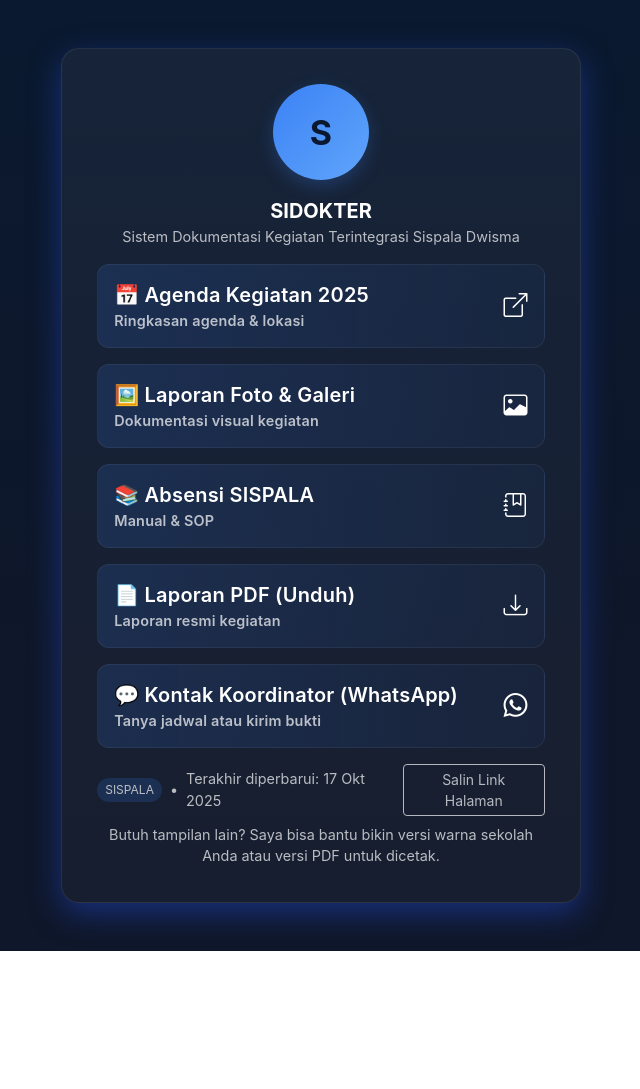
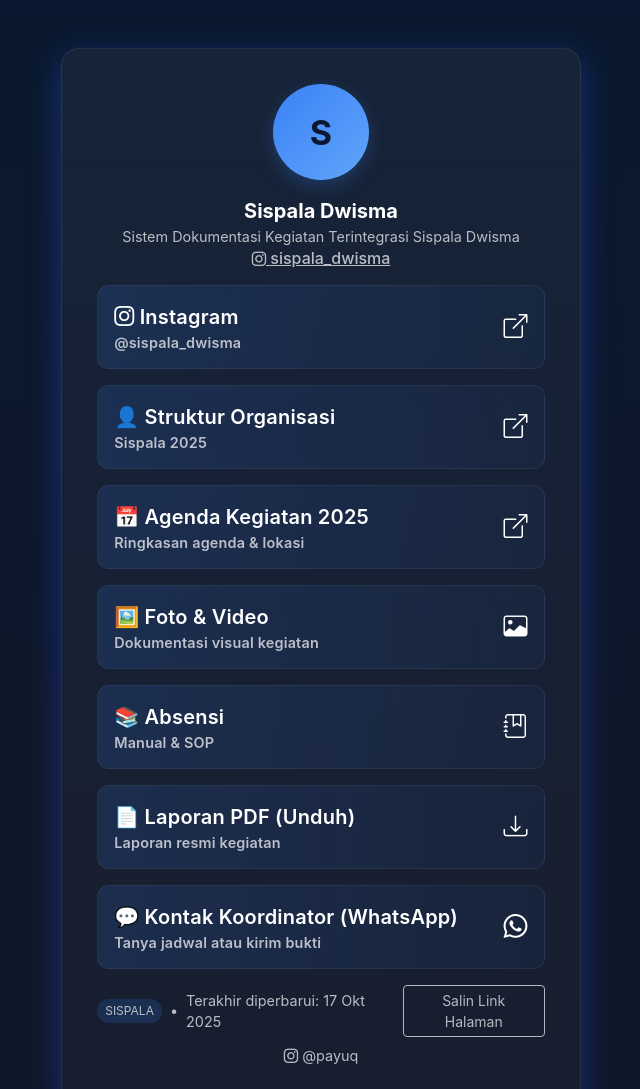
Before and after one commit to muchamadfaruq/websispala, a plain HTML site: page index.html in a window 1280 px wide. Shown: the top 1089 px of the page, without its empty margins (319-959 px from the left). Before the commit the page ends 951 px from the top, so only its background shows below. Drawn offline with nearby package versions, Linux system fonts and the light colour scheme.

Commit message:
commit
commit

```diff
--- a/index.html
+++ b/index.html
@@ -113,12 +113,33 @@
         <div class="text-center mb-3">
             <div class="avatar mx-auto">S</div>
             <div class="mt-3">
-                <div class="name">SIDOKTER</div>
+                <div class="name">Sispala Dwisma</div>
                 <div class="role small-muted">Sistem Dokumentasi Kegiatan Terintegrasi Sispala Dwisma</div>
+                <div class="role small-muted"><i class="bi bi-instagram"></i><a class="h6"
+                        href="https://www.instagram.com/sispala_dwisma?igsh=MTd6YXV6bWV6eHhmbA=="> sispala_dwisma</a>
+                </div>
             </div>
         </div>
 
         <div class="d-grid gap-3 mb-3">
+            <a class="btn btn-link-custom btn-lg d-flex align-items-center justify-content-between"
+                href="https://www.instagram.com/sispala_dwisma?igsh=MTd6YXV6bWV6eHhmbA==" rel="noopener">
+                <div>
+                    <div><i class="bi bi-instagram"></i> Instagram</div>
+                    <div class="small-muted">@sispala_dwisma</div>
+                </div>
+                <i class="bi bi-box-arrow-up-right fs-4"></i>
+            </a>
+
+            <a class="btn btn-link-custom btn-lg d-flex align-items-center justify-content-between" href="#"
+                rel="noopener">
+                <div>
+                    <div>👤 Struktur Organisasi</div>
+                    <div class="small-muted">Sispala 2025</div>
+                </div>
+                <i class="bi bi-box-arrow-up-right fs-4"></i>
+            </a>
+
             <a class="btn btn-link-custom btn-lg d-flex align-items-center justify-content-between" href="agenda.html"
                 rel="noopener">
                 <div>
@@ -131,7 +152,7 @@
             <a class="btn btn-link-custom btn-lg d-flex align-items-center justify-content-between" href="linkfoto.html"
                 rel="noopener">
                 <div>
-                    <div>🖼️ Laporan Foto & Galeri</div>
+                    <div>🖼️ Foto & Video</div>
                     <div class="small-muted">Dokumentasi visual kegiatan</div>
                 </div>
                 <i class="bi bi-image fs-4"></i>
@@ -141,14 +162,14 @@
                 href="https://docs.google.com/spreadsheets/d/1vEoCswT7TAbZ3cy_SKycs-p7xGK7UdlGGKsYRJtr6Ek/edit?usp=sharing"
                 target="_blank" rel="noopener">
                 <div>
-                    <div>📚 Absensi SISPALA</div>
+                    <div>📚 Absensi</div>
                     <div class="small-muted">Manual & SOP</div>
                 </div>
                 <i class="bi bi-journal-bookmark fs-4"></i>
             </a>
 
             <a class="btn btn-link-custom btn-lg d-flex align-items-center justify-content-between"
-                href="https://example.com/laporan-pdf" target="_blank" rel="noopener">
+                href="https://example.com/laporan-pdf" rel="noopener">
                 <div>
                     <div>📄 Laporan PDF (Unduh)</div>
                     <div class="small-muted">Laporan resmi kegiatan</div>
@@ -178,7 +199,7 @@
         </div>
 
         <div class="text-center small-muted">
-            <div>Butuh tampilan lain? Saya bisa bantu bikin versi warna sekolah Anda atau versi PDF untuk dicetak.</div>
+            <div><i class="bi bi-instagram"></i> @payuq</div>
         </div>
     </main>
 
```
Also changed, not shown: linkfoto.html (+1 -1 lines), img/logo.jpeg (added), 2 other files.
